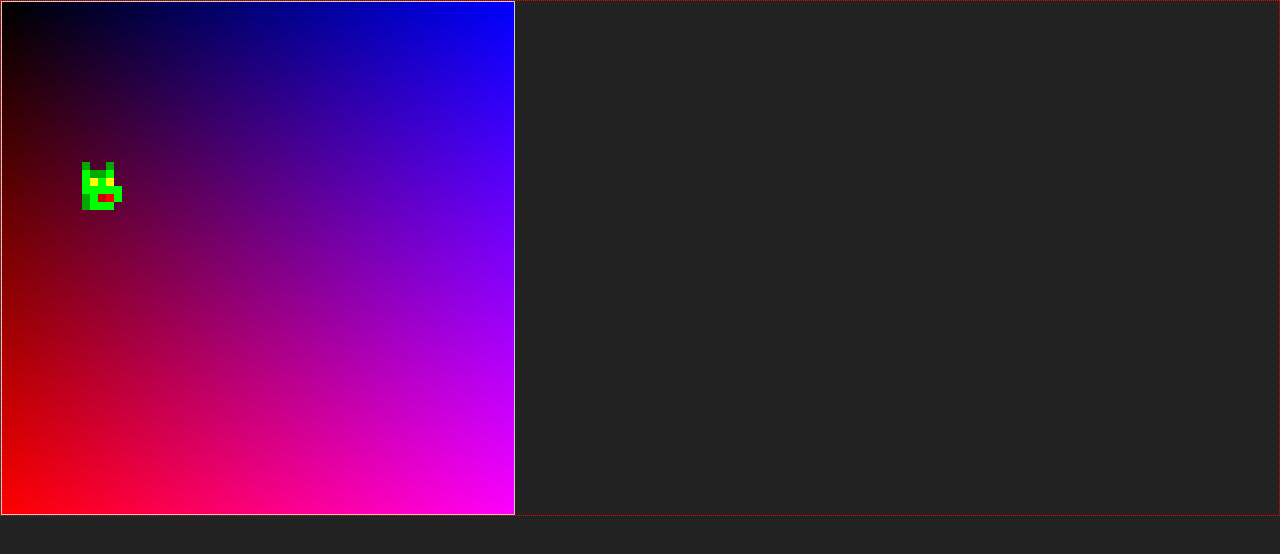
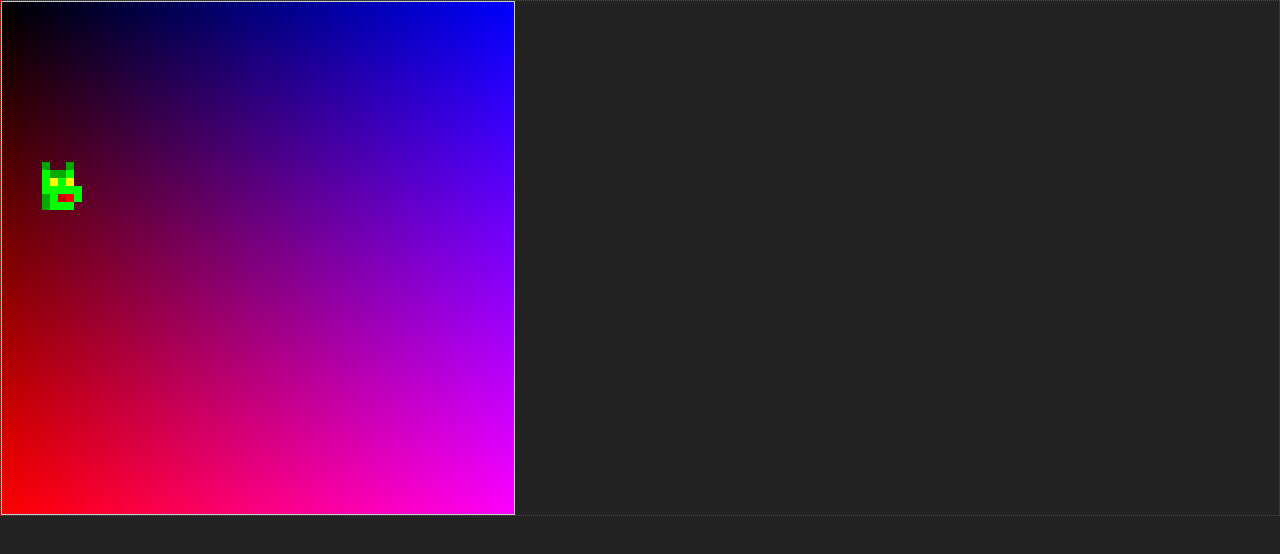
Before and after one commit to shadish/scaling-pixel-canvas, a React (Create React App) app: page / in a window 1280 px wide. Shown: the top 554 px of the page. Built offline with nearby package versions, Linux system fonts and the light colour scheme.

Commit message:
hard code some animation and fps

```diff
--- a/src/index.js
+++ b/src/index.js
@@ -12,6 +12,6 @@ registerServiceWorker()
 setup()
 tick()
 
-// window.setInterval(function() {
-//     tick(), 1000 / 10 // 10 fps
-// })
+window.setInterval(function () {
+    tick()
+}, 1000 / 30)
--- a/src/runCanvas.js
+++ b/src/runCanvas.js
@@ -45,7 +45,6 @@ function getPixels(pixelSize) {
 function drawSprite(pixels, position) {
 	let sprite = orcSprite()
 
-
 	for (let x = 0; x < sprite.length; x++) {
 		for (let y = 0; y < sprite[x].length; y++) {
 			let newValue = sprite[x][y]
@@ -58,14 +57,16 @@ function drawSprite(pixels, position) {
 	return pixels
 }
 
+let time = 0
+
 function drawPixels() {
-	// let c = getCanvas()
-	// var ctx = c.getContext("2d");
+	viewport.pixels = getPixels(viewport.pixel)
+	time += 0.05
+	let middle = (viewport.pixels.length / 2) - 4
+	let sin = Math.sin(time)
+	let animX = Math.round(middle + sin*25)
 
-	// let pixel = 8;
-
-	viewport.pixels = getPixels(viewport.pixel)
-	let position = { x: 10, y: 20 }
+	let position = { x: animX, y: 20 }
 	viewport.pixels = drawSprite(viewport.pixels, position)
 
 	for (let x = 0; x < viewport.pixels.length; x++) {
```
